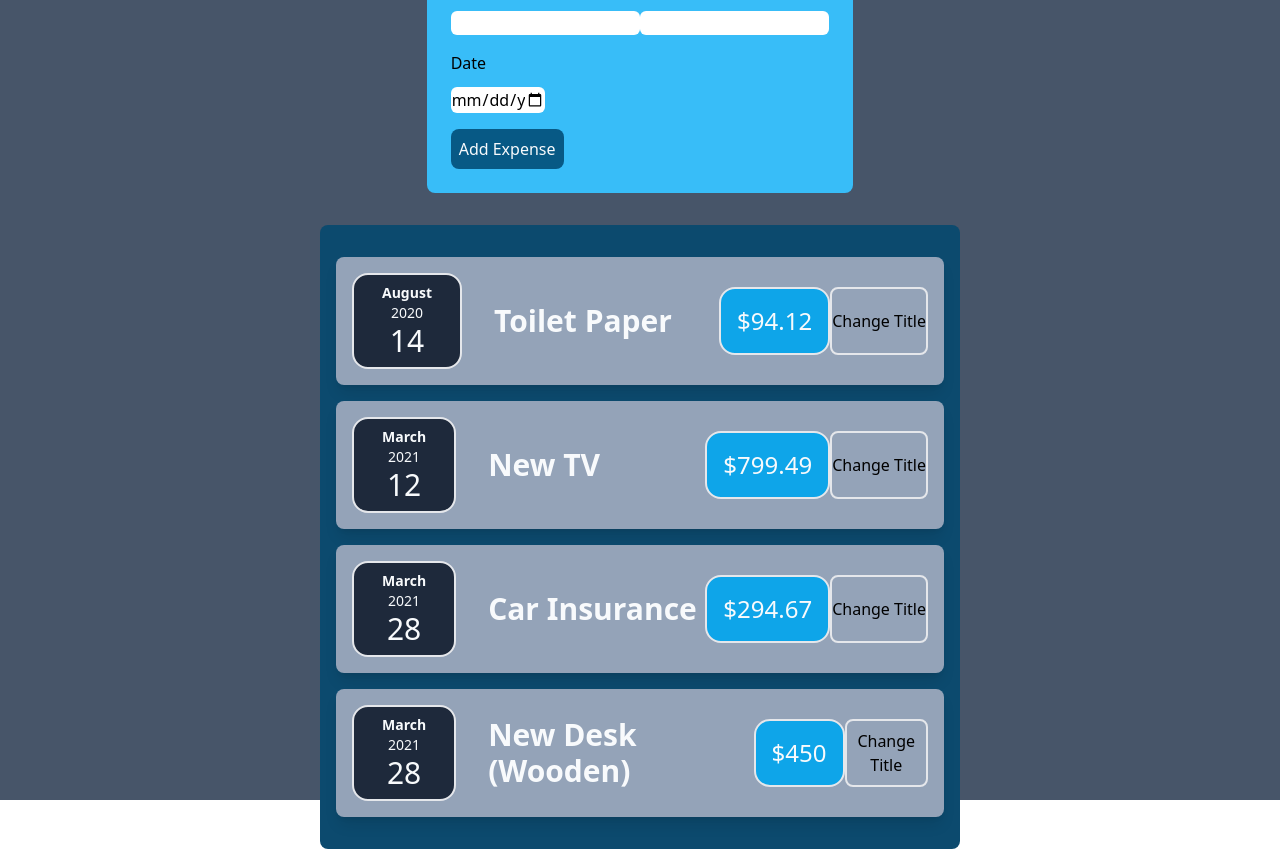
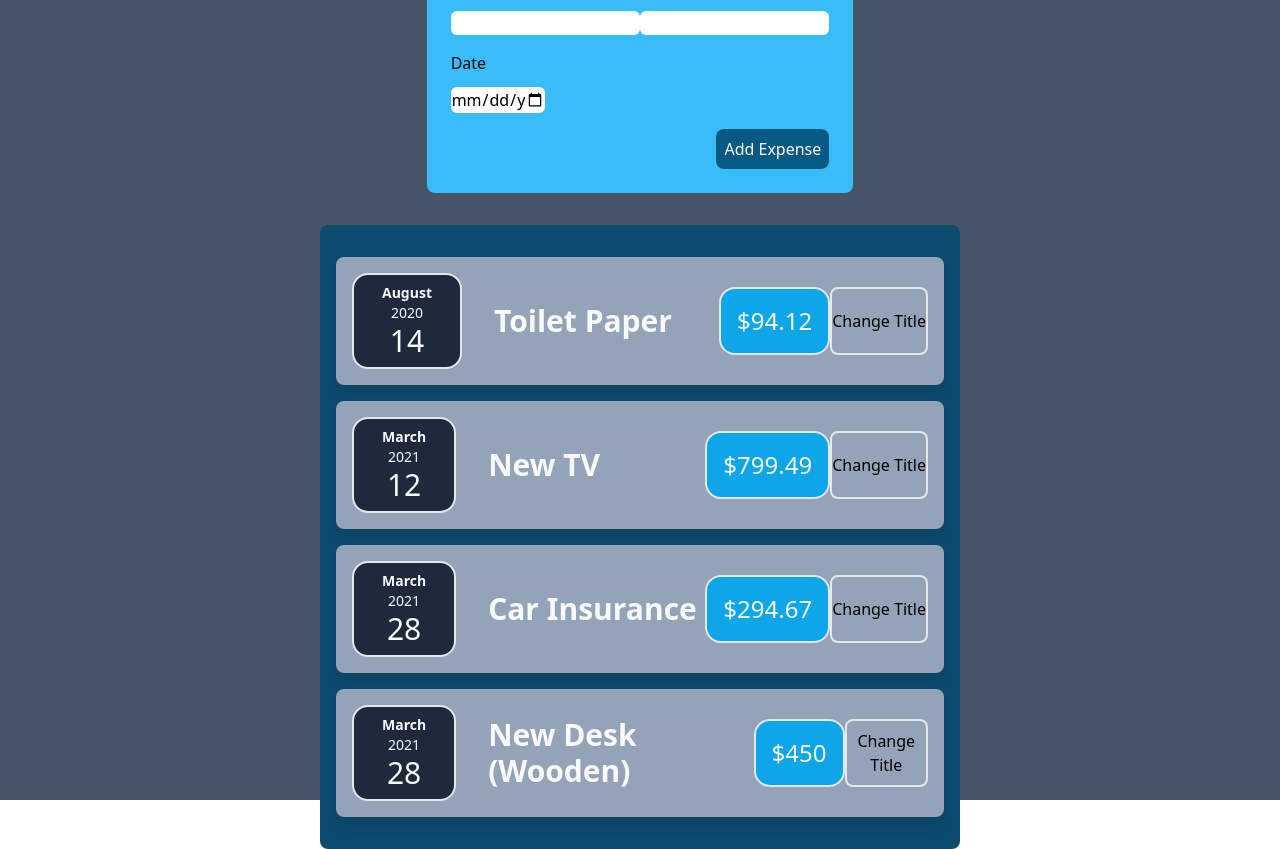
Before and after one commit to khareenp/Car_Insurance, a React (Create React App) app in the folder car-insurance/: page / in a window 1280 px wide. Built offline with nearby package versions, Linux system fonts and the light colour scheme.

Commit message:
button palcement

```diff
--- a/car-insurance/src/components/NewExpense/Expenseform.jsx
+++ b/car-insurance/src/components/NewExpense/Expenseform.jsx
@@ -33,7 +33,7 @@ const ExpenseForm = () => {
             />
           </div>
         </div>
-        <div className="new-expense__actions">
+        <div className="new-expense__actions flex justify-end">
           <button
             type="submit"
             className="bg-sky-800 text-slate-50 p-2 rounded-lg"
```
